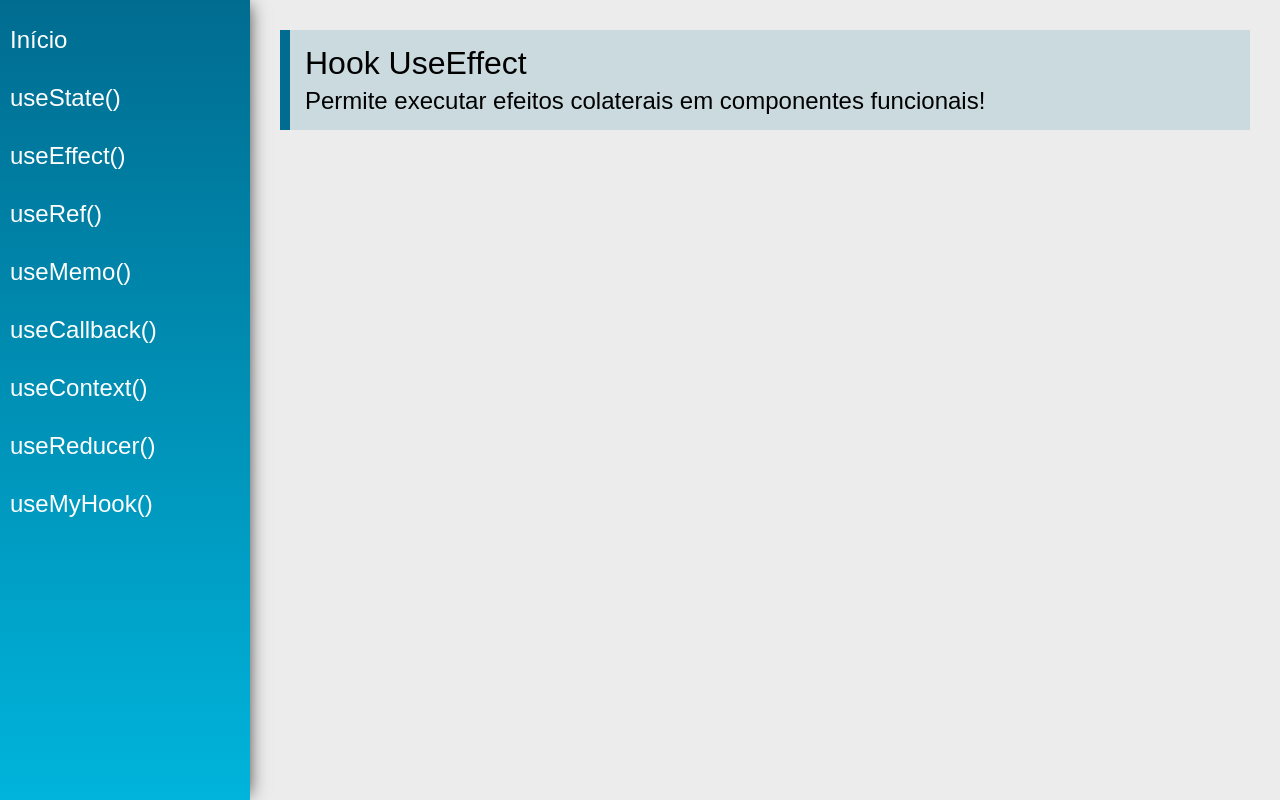
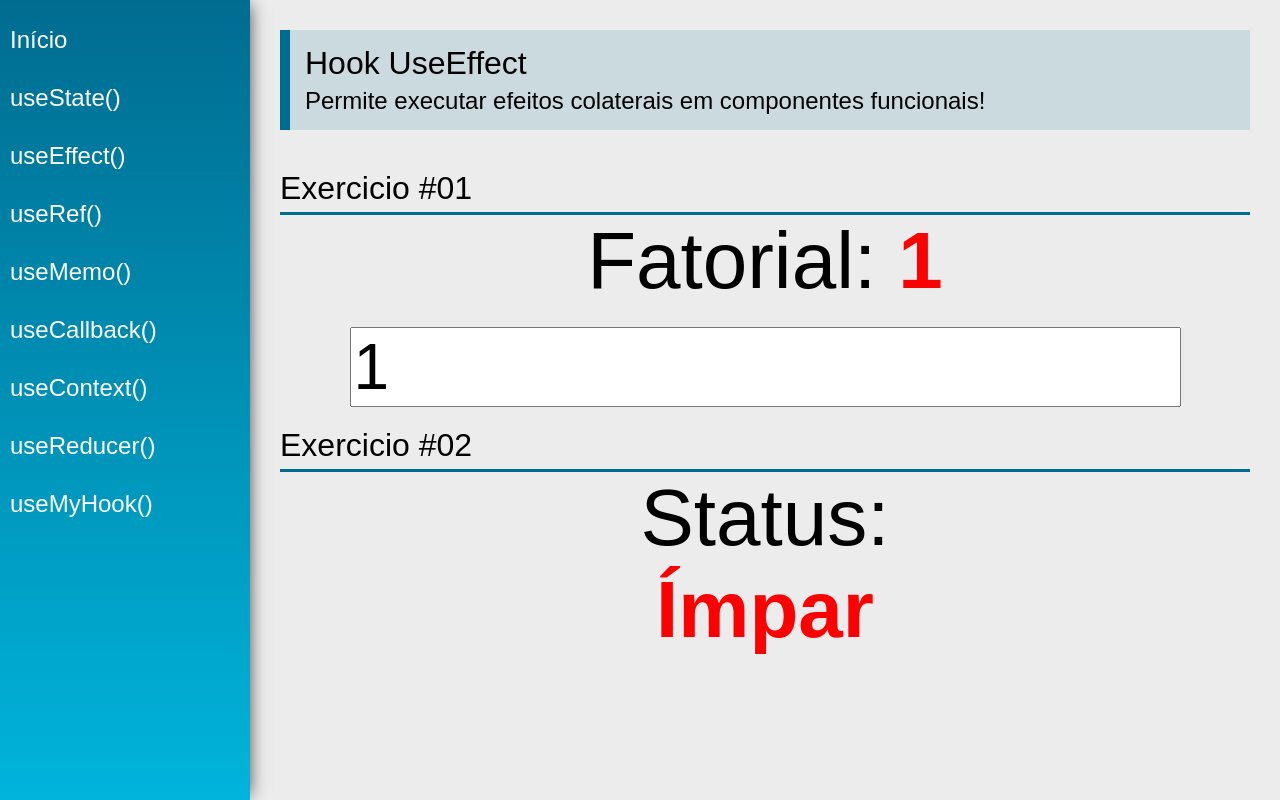
Before and after one commit to DaviDeAlmeida/hooks, a React (Create React App) app: page /useEffect in a window 1280 px wide. Built offline with nearby package versions, Linux system fonts and the light colour scheme.

Commit message:
add useEffect

```diff
--- a/src/views/examples/UseEffect.jsx
+++ b/src/views/examples/UseEffect.jsx
@@ -1,13 +1,59 @@
-import React from 'react'
+import React, { useEffect, useState } from 'react'
 import PageTitle from '../../components/layout/PageTitle'
+import SectionTitle from '../../components/layout/SectionTitle'
+
+function calcFatorial(num) {
+    const n = parseInt(num)
+    if(n < 0) return -1
+    if(n === 0) return 1
+    return calcFatorial(n-1) * n
+}
+
+function calcStatus(num){
+    const n = parseInt(num)
+    if(n % 2 === 0) return 1
+    return -1
+}
 
 const UseEffect = (props) => {
+    const [number, setNumber] = useState(1)
+    const [fatorial, setFatorial] = useState(1)
+    const [status, setStatus] = useState(1)
+
+    useEffect(function (){
+        setFatorial(calcFatorial(number))
+        setStatus(calcStatus(number))
+    }, [number])
+
+    useEffect(function (){
+        if(fatorial > 10000) {
+            document.title = "EITAA"
+        }
+    }, [fatorial])
+
     return (
+
         <div className="UseEffect">
             <PageTitle
                 title="Hook UseEffect"
                 subtitle="Permite executar efeitos colaterais em componentes funcionais!"
             />
+            <SectionTitle title={"Exercicio #01"}/>
+            <div className="center">
+                <div>
+                    <span className="text">Fatorial: </span>
+                    <span className="text red">{fatorial === -1 ? "Não existe" : fatorial}</span>
+                </div>
+                <input type="number" className="input"
+                    value={number}
+                    onChange={e => setNumber(e.target.value)}
+                />
+            </div>
+            <SectionTitle title={"Exercicio #02"}/>
+            <div className="center">
+                <span className="text">Status: </span>
+                <span className="text red">{status === -1 ? "Ímpar" : "Par"}</span>
+            </div>
         </div>
     )
 }
```
